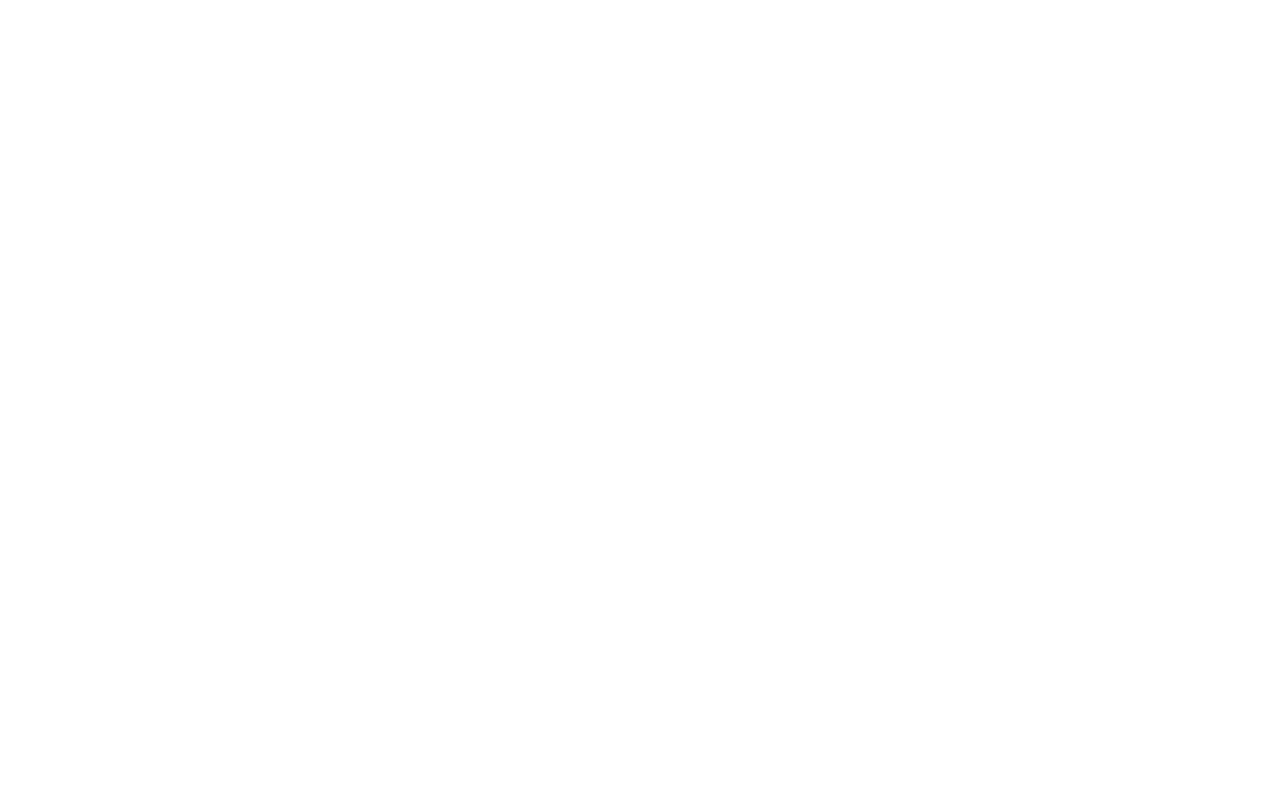
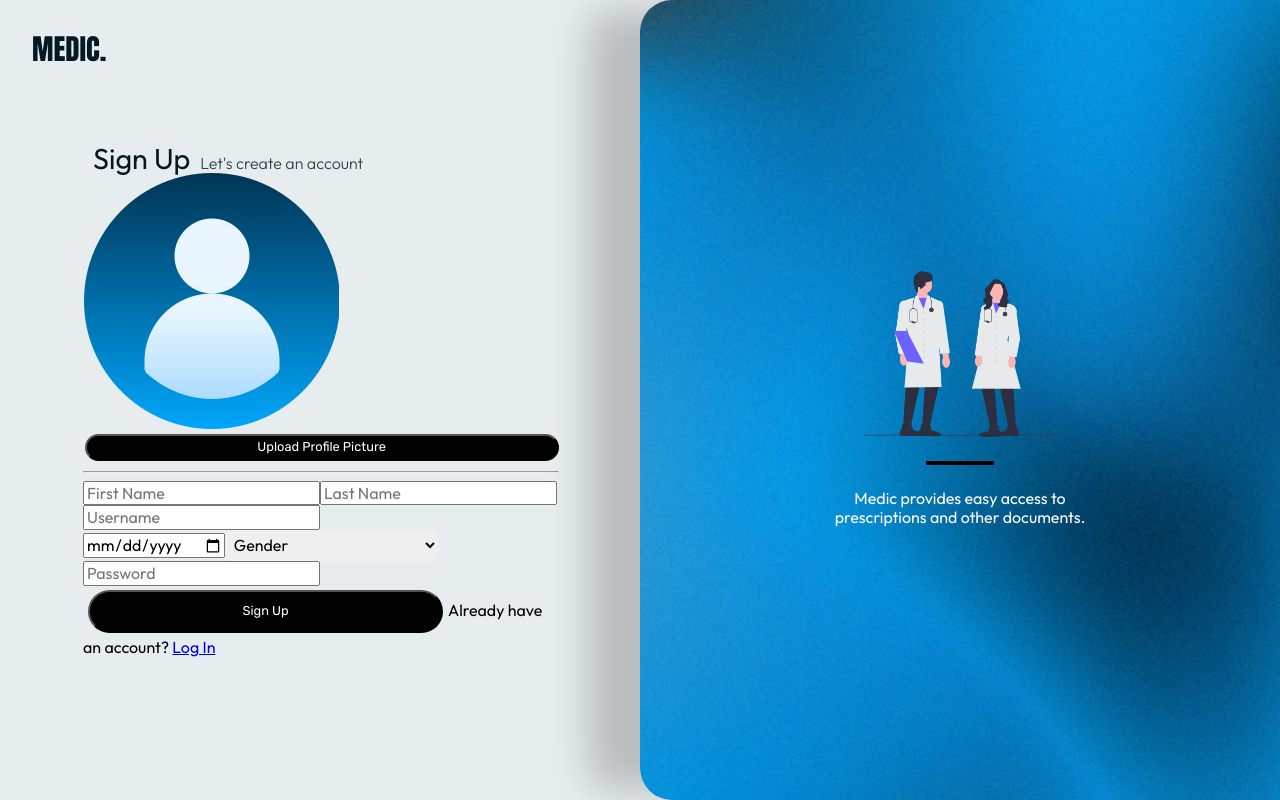
Before and after one commit to Medic-Decentralized-health-care-system/Medic-frontend, a React (Create React App) app: page /registerpatient in a window 1280 px wide. Built offline with nearby package versions, Linux system fonts and the light colour scheme.

Commit message:
AddedBasicStructure(copyPasta FrmRegisterPatient)

```diff
--- a/src/pages/Auth/Admin/RegisterAdmin.jsx
+++ b/src/pages/Auth/Admin/RegisterAdmin.jsx
@@ -0,0 +1,74 @@
+import React from "react";
+import { ReactDOM } from "react-dom";
+import { Link } from 'react-router-dom';
+import ButtonDark from '../../../components/Buttons/ButtonDark';
+
+import registerAdminStyles from './RegisterAdmin.module.css';
+
+function RegisterAdmin() {
+	return (
+		<>
+			<text className={registerAdminStyles.logotext}>MEDIC.</text>
+			<div className={registerAdminStyles.fullscreenFrame}>
+				<div className={registerAdminStyles.fullLeft} >
+					<div className={registerAdminStyles.registerBox}>
+						<div className={registerAdminStyles.regPrompt}>
+							<text className={registerAdminStyles.text1}>Sign Up</text>
+							<text className={registerAdminStyles.text2}>Let's create an account</text>
+						</div>
+						<div className={registerAdminStyles.regFormBox}>
+							<div className={registerAdminStyles.pfpBox}>
+								<img className={registerAdminStyles.pfp} src={require('../../../assets/images/pfptemplate.png')} />
+								<ButtonDark size="small" text="Upload Profile Picture" style={{width: "100%", fontSize: "0.8rem", padding: "0.28rem"}} />
+							</div>
+							<hr style={{width: "100%"}}></hr>
+							<form className={registerAdminStyles.form} action="" method="post">
+								<div className={registerAdminStyles.regForm}>
+									<div className={registerAdminStyles.nameFlexBox}>
+										{/* <label for="fname"></label> */}
+										<input className={registerAdminStyles.fnameField} type="text" placeholder="First Name" name="fname" required />
+										{/* <label for="lname"></label> */}
+										<input className={registerAdminStyles.lnameField} type="text" placeholder="Last Name" name="lname" />
+									</div>
+									<label for="uname"></label>
+									<input className={registerAdminStyles.usernameField} type="text" placeholder="Username" name="uname" required />
+									<div className={registerAdminStyles.dobSexFlexBox}>
+										{/* <label for="dob"></label> */}
+										<input className={registerAdminStyles.dobField} type="date" placeholder="dd/mm/yyyy" name="dob" required />
+										{/* <label for="gender"></label> */}
+
+										<select className={registerAdminStyles.genderField} name="gender" id="gender">
+											<option value="" required disabled selected >Gender</option>
+											<option value="male">Male</option>
+											<option value="female">Female</option>
+											<option value="non-binary">Non-binary</option>
+										</select>
+									</div>
+									<label for="psw"></label>
+									<input className={registerAdminStyles.pwdField} type="password" placeholder="Password" name="psw" required />
+
+								</div>
+							</form>
+						</div>
+						<div className={registerAdminStyles.signUpFlexBox}>
+							<ButtonDark  text="Sign Up" style={{ width: "75%", fontSize: "0.8rem" }}></ButtonDark>
+							<text>Already have an account? <Link to='/loginadmin'>Log In</Link></text>
+						</div>
+					</div>
+				</div>
+				<div className={registerAdminStyles.fullRight}>
+					<div className={registerAdminStyles.banner}>
+						<div className={registerAdminStyles.logoImg}>
+							<img src={require("../../../assets/images/adminIllustration.png")} alt="mediclogo" />
+						</div>
+						<hr style={{ textAlign: "center", width: "25%", border: "solid 2px black" }}></hr>
+						<p style={{ textAlign: "center", color: "white" }}>Medic provides easy access to prescriptions and other documents.</p>
+					</div>
+
+				</div>
+			</div>
+		</>
+	);
+}
+
+export default RegisterAdmin;
--- a/src/pages/Auth/Patient/RegisterPatient.jsx
+++ b/src/pages/Auth/Patient/RegisterPatient.jsx
@@ -1,12 +1,74 @@
 import React from "react";
 import { ReactDOM } from "react-dom";
+import { Link } from 'react-router-dom';
+import ButtonDark from '../../../components/Buttons/ButtonDark';
 
-function RegisterDoc () {
+import registerPatientStyles from './RegisterPatient.module.css';
+
+function RegisterPatient () {
 	return(
 		<>
+			<text className={registerPatientStyles.logotext}>MEDIC.</text>
+			<div className={registerPatientStyles.fullscreenFrame}>
+				<div className={registerPatientStyles.fullLeft} >
+					<div className={registerPatientStyles.registerBox}>
+						<div className={registerPatientStyles.regPrompt}>
+							<text className={registerPatientStyles.text1}>Sign Up</text>
+							<text className={registerPatientStyles.text2}>Let's create an account</text>
+						</div>
+						<div className={registerPatientStyles.regFormBox}>
+							<div className={registerPatientStyles.pfpBox}>
+								<img className={registerPatientStyles.pfp} src={require('../../../assets/images/pfptemplate.png')} />
+								<ButtonDark size="small" text="Upload Profile Picture" style={{width: "100%", fontSize: "0.8rem", padding: "0.28rem"}} />
+							</div>
+							<hr style={{width: "100%"}}></hr>
+							<form className={registerPatientStyles.form} action="" method="post">
+								<div className={registerPatientStyles.regForm}>
+									<div className={registerPatientStyles.nameFlexBox}>
+										{/* <label for="fname"></label> */}
+										<input className={registerPatientStyles.fnameField} type="text" placeholder="First Name" name="fname" required />
+										{/* <label for="lname"></label> */}
+										<input className={registerPatientStyles.lnameField} type="text" placeholder="Last Name" name="lname" />
+									</div>
+									<label for="uname"></label>
+									<input className={registerPatientStyles.usernameField} type="text" placeholder="Username" name="uname" required />
+									<div className={registerPatientStyles.dobSexFlexBox}>
+										{/* <label for="dob"></label> */}
+										<input className={registerPatientStyles.dobField} type="date" placeholder="dd/mm/yyyy" name="dob" required />
+										{/* <label for="gender"></label> */}
 
+										<select className={registerPatientStyles.genderField} name="gender" id="gender">
+											<option value="" required disabled selected >Gender</option>
+											<option value="male">Male</option>
+											<option value="female">Female</option>
+											<option value="non-binary">Non-binary</option>
+										</select>
+									</div>
+									<label for="psw"></label>
+									<input className={registerPatientStyles.pwdField} type="password" placeholder="Password" name="psw" required />
+
+								</div>
+							</form>
+						</div>
+						<div className={registerPatientStyles.signUpFlexBox}>
+							<ButtonDark  text="Sign Up" style={{ width: "75%", fontSize: "0.8rem" }}></ButtonDark>
+							<text>Already have an account? <Link to='/loginpatient'>Log In</Link></text>
+						</div>
+					</div>
+				</div>
+				<div className={registerPatientStyles.fullRight}>
+					<div className={registerPatientStyles.banner}>
+						<div className={registerPatientStyles.logoImg}>
+							<img src={require("../../../assets/images/doctorsIllustration.png")} alt="mediclogo" />
+						</div>
+						<hr style={{ textAlign: "center", width: "25%", border: "solid 2px black" }}></hr>
+						<p style={{ textAlign: "center", color: "white" }}>Medic provides easy access to prescriptions and other documents.</p>
+					</div>
+
+				</div>
+			</div>
 		</>
 	)
 }
 
-export default RegisterDoc;
+export default RegisterPatient;
```
